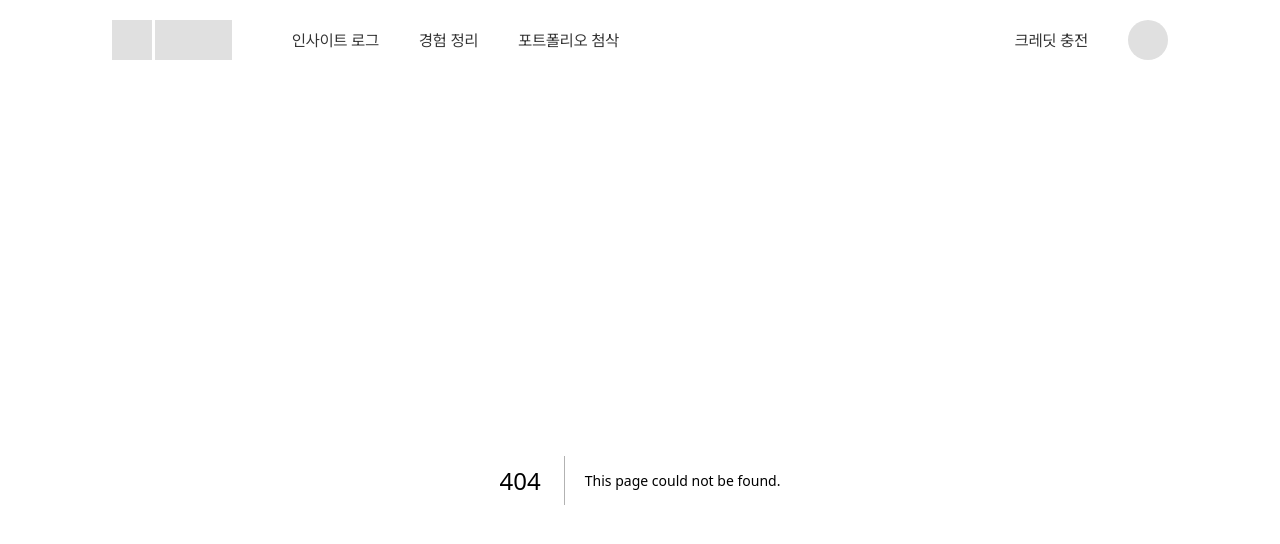
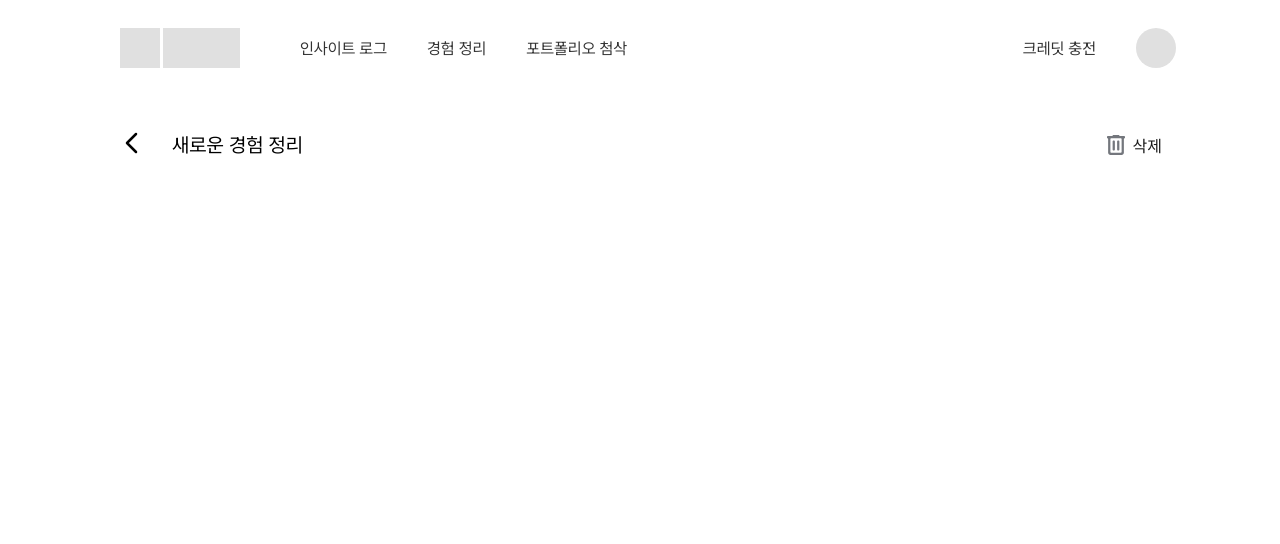
Before and after one commit to Teamie71/folioo-front, a Next.js app: page /experience/settings/1/chat in a window 1280 px wide. Before the commit this address had no page. Shown: the top 544 px of the page. Built offline with nearby package versions, Linux system fonts and the light colour scheme.

Commit message:
✨ Feat: AI 대화 페이지 - 헤더 구현

```diff
--- /dev/null
+++ b/src/app/(main)/experience/settings/[id]/chat/page.tsx
@@ -0,0 +1,45 @@
+export default function ExperienceSettingsChatPage() {
+  return (
+    <div className='mx-auto mt-[2.5rem] w-[66rem] min-w-[66rem]'>
+      {/* 헤더 */}
+      <div className='flex w-full items-center justify-between'>
+        <div className='flex items-center gap-[1.25rem]'>
+          <button className='cursor-pointer border-none bg-transparent'>
+            <svg
+              xmlns='http://www.w3.org/2000/svg'
+              width='28'
+              height='28'
+              viewBox='0 0 28 28'
+              fill='none'
+            >
+              <path
+                d='M18 23L9 14L18 5.00001'
+                stroke='black'
+                strokeWidth='2.5'
+                strokeLinecap='round'
+                strokeLinejoin='round'
+              />
+            </svg>
+          </button>
+          <span className='text-[1.25rem] font-bold'>새로운 경험 정리</span>
+        </div>
+
+        <button className='flex cursor-pointer items-center gap-[0.5rem] border-none bg-transparent'>
+          <svg
+            xmlns='http://www.w3.org/2000/svg'
+            width='18'
+            height='20'
+            viewBox='0 0 18 20'
+            fill='none'
+          >
+            <path
+              d='M3.375 20C2.75625 20 2.22675 19.7826 1.7865 19.3478C1.34625 18.913 1.12575 18.3896 1.125 17.7778V3.89583C1.125 3.58517 0.87316 3.33333 0.5625 3.33333C0.25184 3.33333 0 3.08149 0 2.77083V2.11111C0 1.55883 0.447715 1.11111 1 1.11111H5.06944C5.37627 1.11111 5.625 0.86238 5.625 0.555556C5.625 0.248731 5.87373 0 6.18056 0H11.8194C12.1263 0 12.375 0.248731 12.375 0.555556C12.375 0.86238 12.6237 1.11111 12.9306 1.11111H17C17.5523 1.11111 18 1.55883 18 2.11111V2.77083C18 3.08149 17.7482 3.33333 17.4375 3.33333C17.1268 3.33333 16.875 3.58517 16.875 3.89583V17.7778C16.875 18.3889 16.6549 18.9122 16.2146 19.3478C15.7744 19.7833 15.2445 20.0007 14.625 20H3.375ZM14.625 4.33333C14.625 3.78105 14.1773 3.33333 13.625 3.33333H4.375C3.82272 3.33333 3.375 3.78105 3.375 4.33333V16.7778C3.375 17.3301 3.82272 17.7778 4.375 17.7778H13.625C14.1773 17.7778 14.625 17.3301 14.625 16.7778V4.33333ZM5.625 14.5556C5.625 15.1078 6.07272 15.5556 6.625 15.5556H6.875C7.42728 15.5556 7.875 15.1078 7.875 14.5556V6.55556C7.875 6.00327 7.42728 5.55556 6.875 5.55556H6.625C6.07272 5.55556 5.625 6.00327 5.625 6.55556V14.5556ZM10.125 14.5556C10.125 15.1078 10.5727 15.5556 11.125 15.5556H11.375C11.9273 15.5556 12.375 15.1078 12.375 14.5556V6.55556C12.375 6.00327 11.9273 5.55556 11.375 5.55556H11.125C10.5727 5.55556 10.125 6.00327 10.125 6.55556V14.5556Z'
+              fill='#74777D'
+            />
+          </svg>
+          <span className='text-[1rem] text-[#1A1A1A]'>삭제</span>
+        </button>
+      </div>
+    </div>
+  );
+}
```
